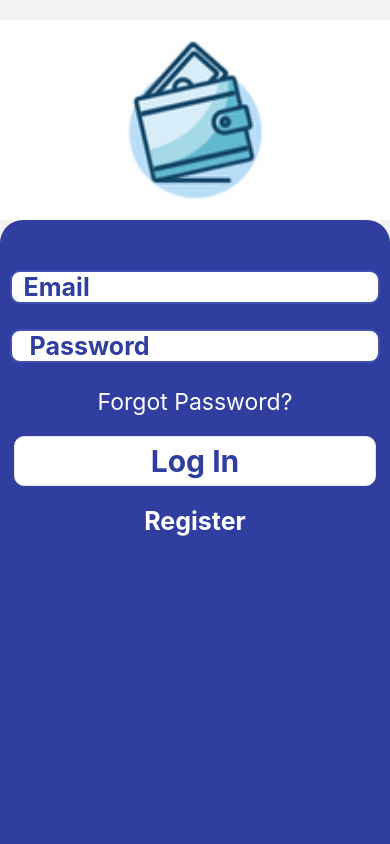
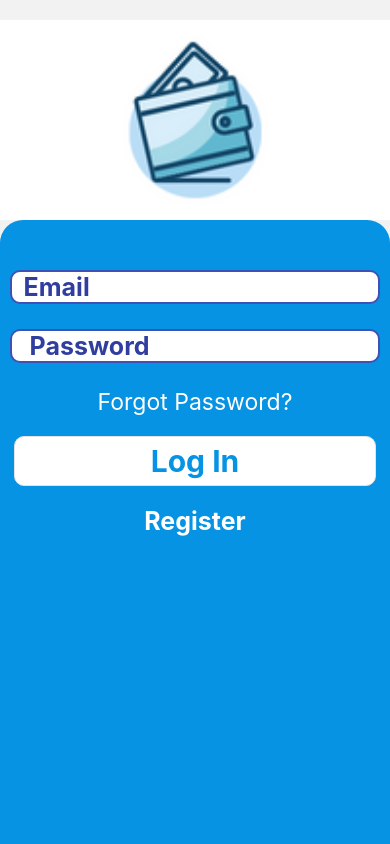
Before and after one commit to Enaturale/WalletApp, a React Native app: screen /signIn in a window 390 px wide. Shown: the top 844 px of the page. Built offline with nearby package versions, Linux system fonts and the light colour scheme.

Commit message:
Changed color of background

```diff
--- a/src/Screens/Register/Register.tsx
+++ b/src/Screens/Register/Register.tsx
@@ -80,7 +80,7 @@ const styles = StyleSheet.create({
     // alignItems:'center',
     marginTop: 0,
     height: 800,
-    backgroundColor: '#303F9F',
+    backgroundColor: '#0693E3',
     borderRadius: 23,
   },
   input: {
@@ -104,11 +104,11 @@ const styles = StyleSheet.create({
     justifyContent: 'center',
     alignItems: 'center',
     borderRadius: 10,
-    color: 'white',
+    color: 'black',
     width: '93%',
   },
   pressableText:{
-    color: '#303F9F',
+    color: '#0693E3',
     fontSize: 30,
     alignContent:'center',
     justifyContent:'center',
--- a/src/Screens/SignIn/SignIn.tsx
+++ b/src/Screens/SignIn/SignIn.tsx
@@ -84,7 +84,7 @@ const styles = StyleSheet.create({
     // alignItems:'center',
     marginTop: 0,
     height: 800,
-    backgroundColor: '#303F9F',
+    backgroundColor: '#0693E3',
     borderRadius: 23,
   },
   input: {
@@ -108,11 +108,11 @@ const styles = StyleSheet.create({
     justifyContent: 'center',
     alignItems: 'center',
     borderRadius: 10,
-    color: 'white',
+    color: 'black',
     width: '93%',
   },
   pressableText:{
-    color: '#303F9F',
+    color: '#0693E3',
     fontSize: 30,
     alignContent:'center',
     justifyContent:'center',
```
